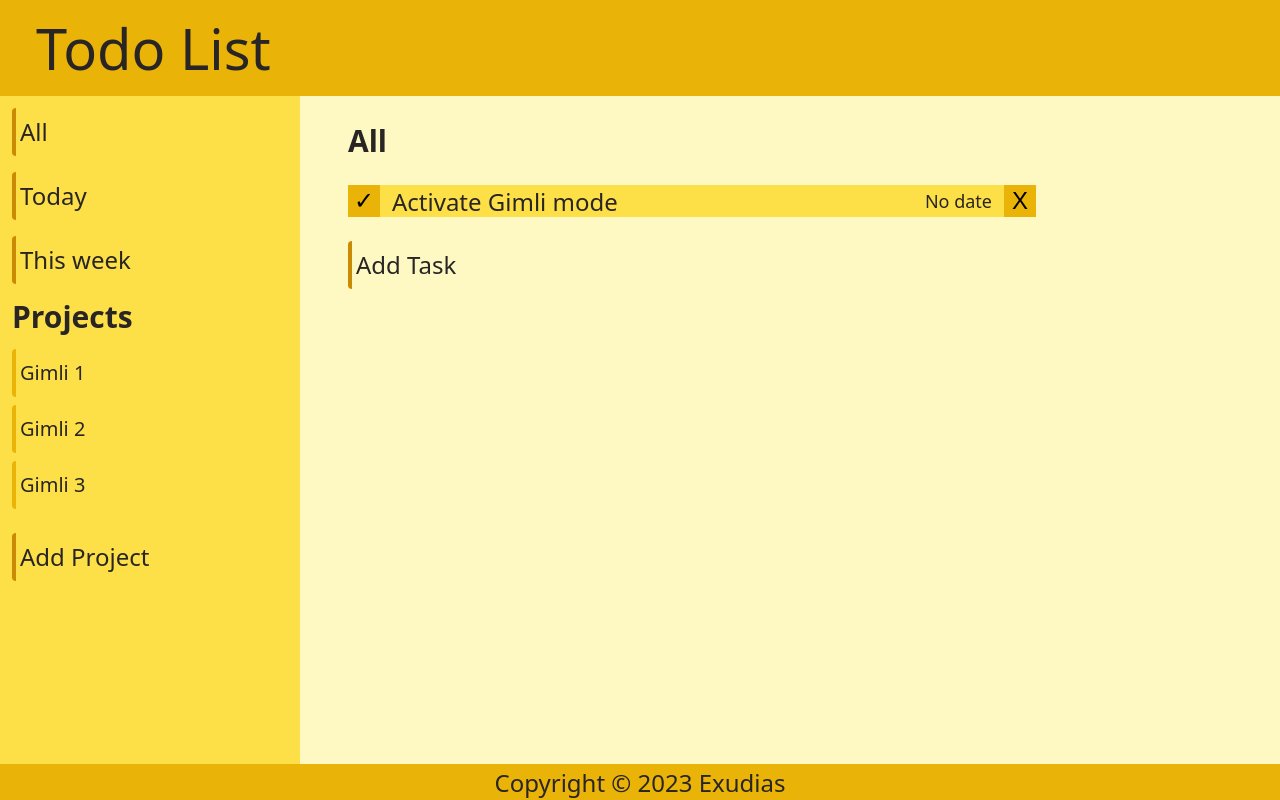
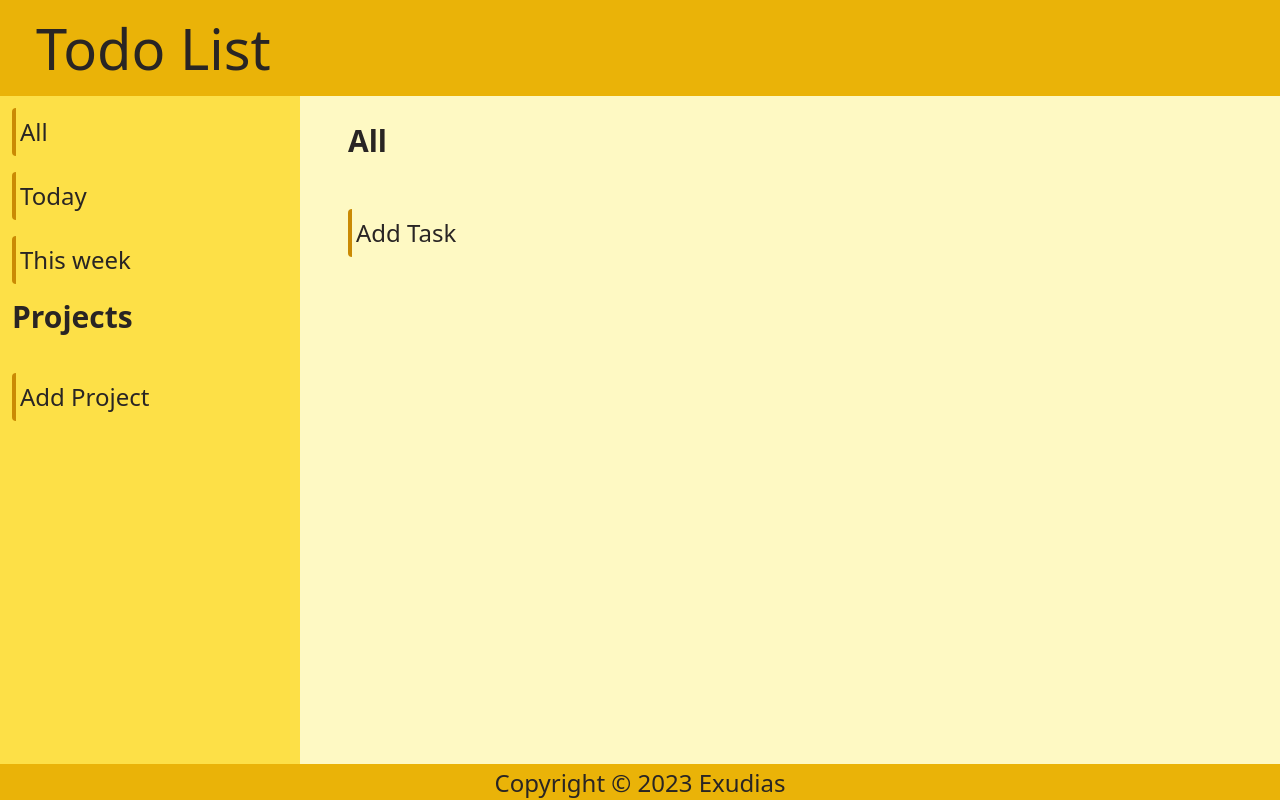
Before and after one commit to Exudias/odin-todo-list, a website built with webpack: page dist/index.html in a window 1280 px wide. Built offline with nearby package versions, Linux system fonts and the light colour scheme.

Commit message:
Create NavManager, clean up index.html

```diff
--- a/src/index.js
+++ b/src/index.js
@@ -1,4 +1,5 @@
 import DomManager from './modules/dom.js';
+import NavManager from './modules/nav.js';
 
 // DOM References
 const allButton = document.querySelector("#all-button");
@@ -12,7 +13,5 @@ const projectsList = document.querySelector(".projects-list");
 const mainContainer = document.querySelector(".main-body-container");
 
 (function() {
-    projectsList.appendChild(DomManager.createNavButton("Gimli 1"));
-    projectsList.appendChild(DomManager.createNavButton("Gimli 2"));
-    projectsList.appendChild(DomManager.createNavButton("Gimli 3"));
+
 })();
--- /dev/null
+++ b/src/modules/nav.js
@@ -0,0 +1,24 @@
+class NavManager
+{
+    loadAllPage()
+    {
+
+    }
+
+    loadTodayPage()
+    {
+
+    }
+
+    loadWeekPage()
+    {
+
+    }
+
+    loadProjectPage(name)
+    {
+
+    }
+}
+
+export default NavManager;
```
Also changed, not shown: dist/index.html.
